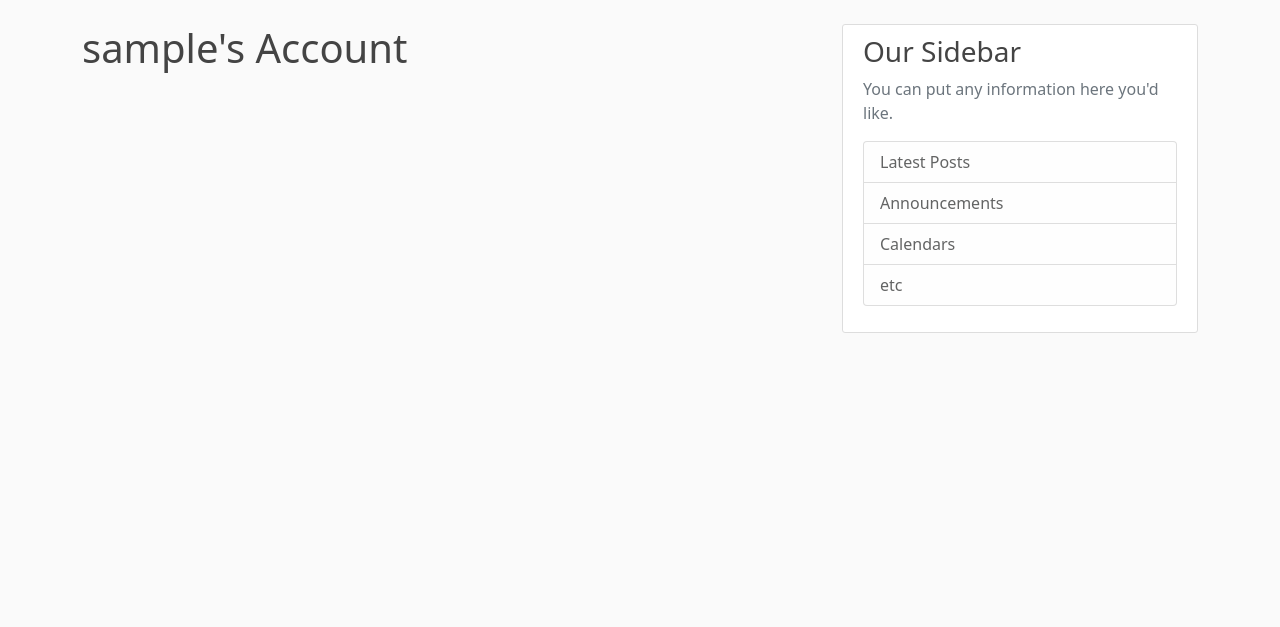
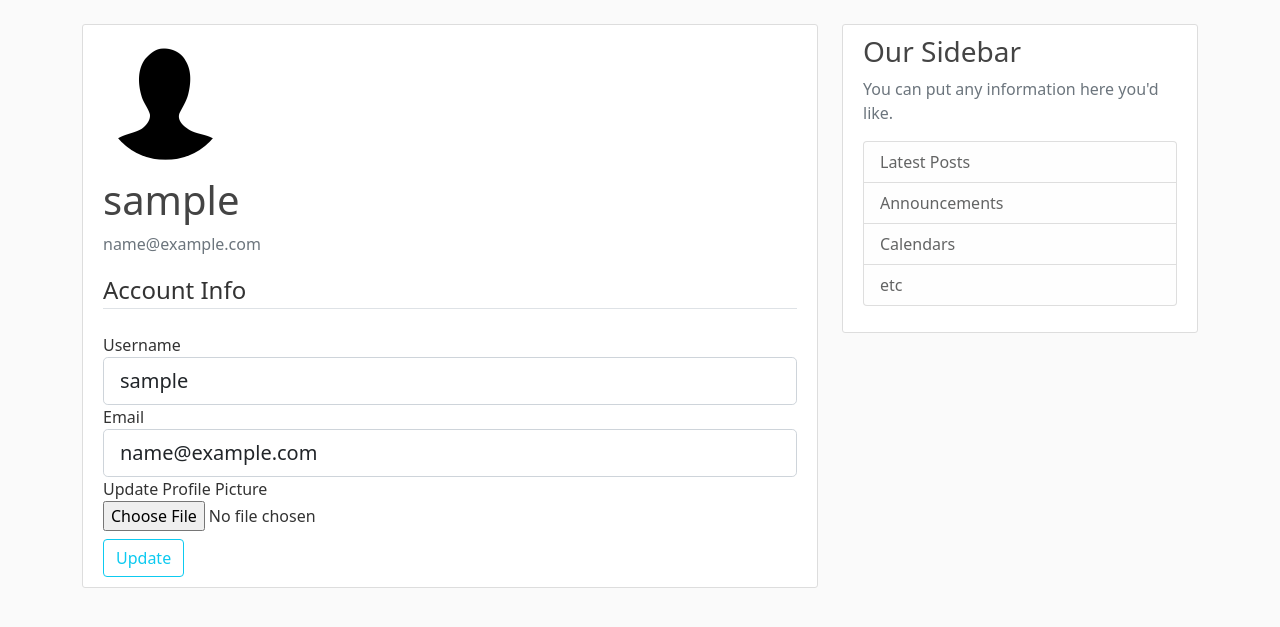
Before and after one commit to jenkinz/flaskblog, a Flask app: page /account in a window 1280 px wide. Shown: the part 56-683 px from the top of the page. Run offline with Flask 2, Linux system fonts and the light colour scheme; the visitor is signed in with stand-in values (Sample User, id 1); data comes from the database, SQL or seed files in the repository; some libraries are stand-ins or nearby versions.

Commit message:
Complete part 7
Add support for user account update and profile picture.

```diff
--- a/flaskblog/__init__.py
+++ b/flaskblog/__init__.py
@@ -12,7 +12,7 @@ app.config["SECRET_KEY"] = "3dd5f41b4515718150c7b360b0f9bbab"
 app.config["SQLALCHEMY_DATABASE_URI"] = "sqlite:///site.db"  # file relative to project dir
 db = SQLAlchemy(app=app)
 bcrypt = Bcrypt(app=app)
-login_manager = LoginManager(app)
+login_manager = LoginManager(app=app)
 login_manager.login_view = "login"  # this is the redirect if a 'login_required' route is hit and user is not logged in
 login_manager.login_message_category = "info"
 
--- a/flaskblog/forms.py
+++ b/flaskblog/forms.py
@@ -2,7 +2,15 @@
 forms.py
 """
 from flask_wtf import FlaskForm
-from wtforms import StringField, PasswordField, SubmitField, BooleanField, ValidationError
+from flask_wtf.file import FileField, FileAllowed
+from flask_login import current_user
+from wtforms import (
+    StringField,
+    PasswordField,
+    SubmitField,
+    BooleanField,
+    ValidationError,
+)
 from wtforms.validators import DataRequired, Length, Email, EqualTo
 from flaskblog.models import User
 
@@ -24,7 +32,9 @@ class RegistrationForm(FlaskForm):
     def validate_username(self, username):
         user = User.query.filter_by(username=username.data).first()
         if user:  # user already exists
-            raise ValidationError("That username is taken. Please choose a different one.")
+            raise ValidationError(
+                "That username is taken. Please choose a different one."
+            )
 
     def validate_email(self, email):
         user = User.query.filter_by(email=email.data).first()
@@ -39,3 +49,28 @@ class LoginForm(FlaskForm):
     password = PasswordField(label="Password", validators=[DataRequired()])
     remember = BooleanField("Remember Me")
     submit = SubmitField("Login")
+
+
+class UpdateAccountForm(FlaskForm):
+    """UpdateAccountForm"""
+
+    username = StringField(
+        label="Username", validators=[DataRequired(), Length(min=2, max=20)]
+    )
+    email = StringField(label="Email", validators=[DataRequired(), Email()])
+    picture = FileField(label="Update Profile Picture", validators=[FileAllowed(["jpg", "jpeg", "png"])])
+    submit = SubmitField("Update")
+
+    def validate_username(self, username):
+        if username.data != current_user.username:
+            user = User.query.filter_by(username=username.data).first()
+            if user:  # user already exists
+                raise ValidationError(
+                    "That username is taken. Please choose a different one."
+                )
+
+    def validate_email(self, email):
+        if email.data != current_user.email:
+            user = User.query.filter_by(email=email.data).first()
+            if user:  # user already exists
+                raise ValidationError("That email is taken. Please choose a different one.")
--- a/flaskblog/routes.py
+++ b/flaskblog/routes.py
@@ -1,9 +1,11 @@
 """
 routes.py
 """
+import os, secrets
+from PIL import Image
 from flask import render_template, url_for, flash, redirect, request
 from flaskblog import app, db, bcrypt
-from flaskblog.forms import RegistrationForm, LoginForm
+from flaskblog.forms import RegistrationForm, LoginForm, UpdateAccountForm
 from flaskblog.models import User, Post
 from flask_login import login_user, current_user, logout_user, login_required
 
@@ -72,7 +74,34 @@ def logout():
     return redirect(url_for("home"))
 
 
-@app.route("/account")
+def save_picture(form_picture):
+    """Randomize the picture filename to avoid collisions"""
+    random_hex = secrets.token_hex(8)
+    _, f_ext = os.path.splitext(form_picture.filename)
+    picture_filename = random_hex + f_ext
+    picture_path = os.path.join(app.root_path, "static/profile_pics", picture_filename)
+    # Resize the image
+    output_size = (125, 125)
+    i = Image.open(form_picture)
+    i.thumbnail(output_size)
+    i.save(picture_path)
+    return picture_filename
+
+
+@app.route("/account", methods=["GET", "POST"])
 @login_required
 def account():
-    return render_template("account.html", title="Account")
+    form = UpdateAccountForm()
+    if form.validate_on_submit():
+        if form.picture.data:
+            current_user.image_file = save_picture(form.picture.data)
+        current_user.username = form.username.data
+        current_user.email = form.email.data
+        db.session.commit()
+        flash("Your account has been updated!", "success")
+        return redirect(url_for("account"))
+    elif request.method == "GET":
+        form.username.data = current_user.username
+        form.email.data = current_user.email
+    image_file = url_for("static", filename="profile_pics/" + current_user.image_file)
+    return render_template("account.html", title="Account", image_file=image_file, form=form)
--- a/flaskblog/templates/account.html
+++ b/flaskblog/templates/account.html
@@ -1,5 +1,58 @@
 {% extends "layout.html" %}
 
 {% block content %}
-    <h1>{{ current_user.username }}'s Account</h1>
+    <div class="content-section">
+        <div class="media">
+            <img class="rounded-circle account-img" src="{{ image_file }}">
+        <div class="media-body">
+            <h2 class="account-heading">{{ current_user.username }}</h2>
+            <p class="text-secondary">{{ current_user.email }}</p>
+        </div>
+        </div>
+        <form method="POST" action="" enctype="multipart/form-data">
+            {{ form.hidden_tag() }}
+            <fieldset class="form-group">
+                <legend class="border-bottom mb-4">Account Info</legend>
+                <div class="form-group">
+                    {{ form.username.label(class="form-control-label") }}
+                    {% if form.username.errors %}
+                        {{ form.username(class="form-control form-control-lg is-invalid") }}
+                        <div class="invalid-feedback">
+                            {% for error in form.username.errors %}
+                                <span>{{ error }}</span>
+                            {% endfor %}
+                        </div>
+                    {% else %}
+                        {{ form.username(class="form-control form-control-lg") }}
+                    {% endif %}
+                </div>
+                <div class="form-group">
+                    {{ form.email.label(class="form-control-label") }}
+                    {% if form.email.errors %}
+                        {{ form.email(class="form-control form-control-lg is-invalid") }}
+                        <div class="invalid-feedback">
+                            {% for error in form.email.errors %}
+                                <span>{{ error }}</span>
+                            {% endfor %}
+                        </div>
+                    {% else %}
+                        {{ form.email(class="form-control form-control-lg") }}
+                    {% endif %}
+                </div>
+                <div class="form-group">
+                    {{ form.picture.label() }}</br>
+                    {{ form.picture(class="form-control-file") }}
+                    {% if form.picture.errors %}
+                        </br>
+                        {% for error in form.picture.errors %}
+                            <span class="text-danger">{{ error }}</span></br>
+                        {% endfor %}
+                    {% endif %}
+                </div>
+            </fieldset>
+            <div class="form-group mt-2">
+                {{ form.submit(class="btn btn-outline-info") }}
+            </div>
+        </form>
+    </div>
 {% endblock content %}
--- a/requirements.txt
+++ b/requirements.txt
@@ -20,6 +20,7 @@ MarkupSafe==1.1.1
 mccabe==0.6.1
 mypy-extensions==0.4.3
 pathspec==0.8.1
+Pillow==8.1.0
 pycodestyle==2.6.0
 pycparser==2.20
 pyflakes==2.2.0
```
Also changed, not shown: flaskblog/static/profile_pics/default.jpg (added), 1 other file.
